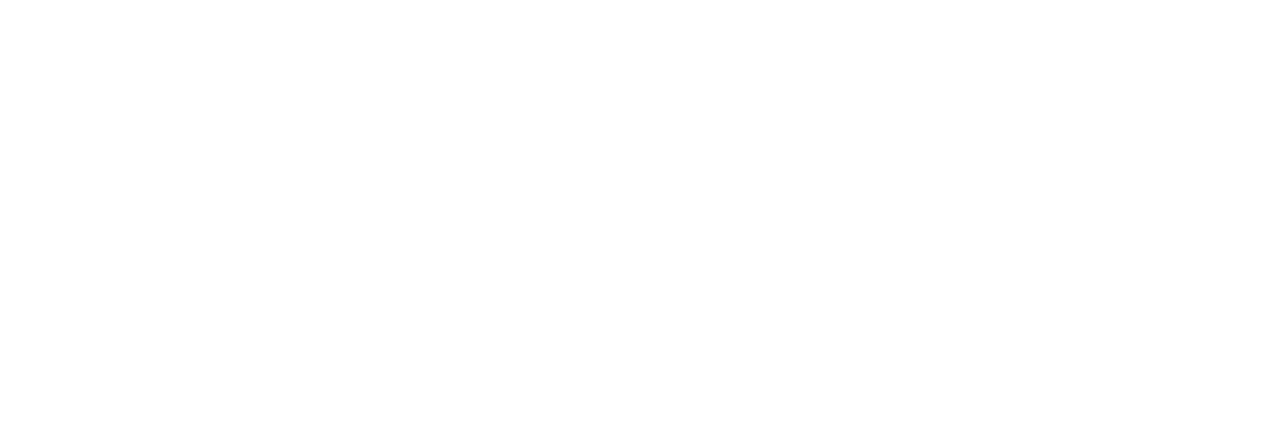
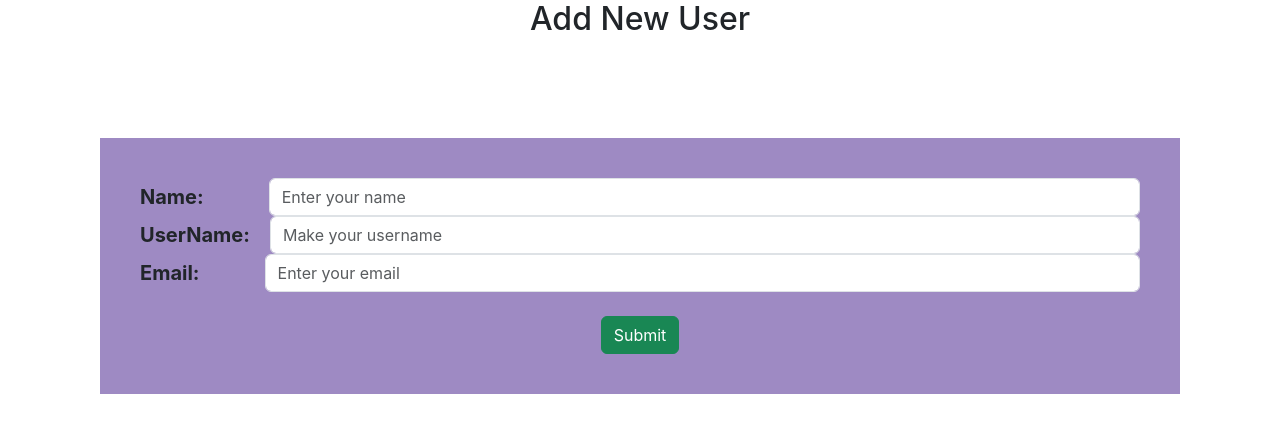
Before and after one commit to SayanH-BIT/ReactJs_Concepts, a React (Create React App) app in the folder react-concepts/: page /create in a window 1280 px wide. Shown: the top 432 px of the page. Built offline with nearby package versions, Linux system fonts and the light colour scheme.

Commit message:
redux concept going on

```diff
--- /dev/null
+++ b/react-concepts/db.json
@@ -0,0 +1,47 @@
+{
+    "user": [
+        {
+            "id": "a64fc5d7-32bf-42ce-8952-d347f10790b0",
+            "name": "Sayan haldar",
+            "dob": "2024-10-17",
+            "mobile": "+91-9458758662",
+            "email": "haldar@gmail.com"
+        },
+        {
+            "id": "0095be68-2ba1-4a60-b33a-91e3055ba26a",
+            "name": "Manas Das",
+            "dob": "2002-09-05",
+            "mobile": "9874654025",
+            "email": "manas@gmail.com"
+        },
+        {
+            "id": "a3604c77-f410-47bb-bb32-ee7761525d7c",
+            "name": "Sayan haldar",
+            "dob": "2002-03-05",
+            "mobile": "919855966545",
+            "email": "sayanhaldar@gmail.com"
+        },
+        {
+            "id": "b262d8a7-7e49-4429-a902-b78b4a38e836",
+            "name": "Isika Maiti",
+            "dob": "2003-11-09",
+            "mobile": "919856325478",
+            "email": "isika@bit.com"
+        }
+    ],
+    "comments": [
+        {
+            "id": "1",
+            "text": "a comment about post 1",
+            "postId": "1"
+        },
+        {
+            "id": "2",
+            "text": "another comment about post 1",
+            "postId": "1"
+        }
+    ],
+    "profile": {
+        "name": "typicode"
+    }
+}
--- a/react-concepts/package.json
+++ b/react-concepts/package.json
@@ -9,6 +9,7 @@
     "@testing-library/user-event": "^13.5.0",
     "axios": "^1.7.7",
     "bootstrap": "^5.3.3",
+    "json-server": "^1.0.0-beta.3",
     "react": "^18.3.1",
     "react-dom": "^18.3.1",
     "react-redux": "^9.1.2",
--- a/react-concepts/public/index.html
+++ b/react-concepts/public/index.html
@@ -10,6 +10,7 @@
       content="Web site created using create-react-app"
     />
     <link rel="apple-touch-icon" href="%PUBLIC_URL%/logo192.png" />
+    <link rel="stylesheet" href="https://cdn.jsdelivr.net/npm/bootstrap@5.3.3/dist/css/bootstrap.min.css"/>
     <!--
       manifest.json provides metadata used when your web app is installed on a
       user's mobile device or desktop. See https://developers.google.com/web/fundamentals/web-app-manifest/
--- a/react-concepts/src/App.css
+++ b/react-concepts/src/App.css
@@ -1,7 +1,6 @@
 .App {
   text-align: center;
 }
-
 .App-logo {
   height: 40vmin;
   pointer-events: none;
--- a/react-concepts/src/App.js
+++ b/react-concepts/src/App.js
@@ -1,5 +1,8 @@
 // import logo from './logo.svg';
+import { Route, Routes } from 'react-router-dom';
 import './App.css';
+import Home from './redux_concept/CRUD_redux/Home';
+import Create from './redux_concept/CRUD_redux/Create';
 // import StateObj from './hooks_concept/useState_hook/StateObj';
 // import Counter from './redux_concept/Counter';
 /*
@@ -56,6 +59,10 @@
       {/* <Clock/> */}
       {/* <IndexPage/> */}
       {/* <Counter/> */}
+      <Routes>
+        <Route path='/' element={<Home/>}/>
+        <Route path='/create' element={<Create/>}/>
+      </Routes>
     </div>
   );
 }
--- a/react-concepts/src/index.js
+++ b/react-concepts/src/index.js
@@ -5,7 +5,7 @@
 import reportWebVitals from './reportWebVitals';
 import { BrowserRouter } from 'react-router-dom';
 import { Provider } from 'react-redux';
-import { Store } from './redux_concept/Store';
+import { Store } from './redux_concept/CRUD_redux/Store.js';
 
 const root = ReactDOM.createRoot(document.getElementById('root'));
 root.render(
--- /dev/null
+++ b/react-concepts/src/redux_concept/CRUD_redux/API.jsx
@@ -0,0 +1,15 @@
+// import axios from 'axios'
+// import { useState } from 'react';
+
+// export const [users, setUsers] = useState([])
+// axios.get('https://jsonplaceholder.typicode.com/users')
+//     .then((res) => {
+//         setUsers(res.data)
+//     })
+//     .catch((error) => {
+//         console.log('error -> ', error);
+
+//     })
+
+
+export const userAPI = 'https://jsonplaceholder.typicode.com/users'
--- /dev/null
+++ b/react-concepts/src/redux_concept/CRUD_redux/Create.js
@@ -0,0 +1,38 @@
+import React, { useState } from 'react'
+import { useDispatch, useSelector } from 'react-redux'
+import { addUser } from './UserReducer'
+
+const Create = () => {
+    const [name, setName] = useState()
+    const [username, setUserName] = useState()
+    const [email, setEmail] = useState()
+    const users = useSelector((state) => state.users)
+    const handleSubmit = (event) => {
+        event.preventDefault()
+        dispatch(addUser({id: users[users.length - 1].id+1, name, username, email}))
+    }
+    const dispatch = useDispatch()
+    return (
+        <div>
+        <h2> Add New User</h2>
+            <form style={{margin:"100px", height:"auto", width:"auto", backgroundColor:"rgba(102, 70, 161, 0.63)", padding:"40px"}} onSubmit={handleSubmit}>
+                <div style={{display:"flex", alignItems:"center", gap:"65px", fontSize:"20px", fontWeight:"bolder"}}>
+                    <label htmlFor='name'>Name: </label>
+                    <input type='text' name='name' placeholder='Enter your name' className='form-control' onChange={(e)=>setName(e.target.value)}/>
+                </div>
+                <div style={{display:"flex", alignItems:"center", gap:"20px", fontSize:"20px", fontWeight:"bolder"}}>
+                    <label htmlFor='username'>UserName: </label>
+                    <input type='text' name='username' placeholder='Make your username' className='form-control'onChange={(e)=>setUserName(e.target.value)}/>
+                </div>
+                <div style={{display:"flex", alignItems:"center", gap:"65px", fontSize:"20px", fontWeight:"bolder"}}>
+                    <label htmlFor='email'>Email: </label>
+                    <input type='email' name='email' placeholder='Enter your email' className='form-control' onChange={(e)=>setEmail(e.target.value)}/>
+                </div>
+                <br/>
+                <button type='submit' className='btn btn-success'>Submit</button>
+            </form>
+        </div>
+    )
+}
+
+export default Create
--- /dev/null
+++ b/react-concepts/src/redux_concept/CRUD_redux/Home.js
@@ -0,0 +1,57 @@
+import React, { useEffect, useState } from 'react'
+import { useSelector } from 'react-redux'
+import axios from 'axios'
+import { userAPI } from './API'
+import { Link } from 'react-router-dom'
+const Home = () => {
+    const [user, setUser] = useState([])
+    useEffect(() => {
+        axios.get(userAPI)
+            .then((res) => {
+                setUser(res.data)
+                console.log('users==> ', user);
+
+            })
+            .catch((error) => {
+                console.log('error -> ', error);
+
+            })
+    }, [])
+    const users = useSelector((state) => state.users)
+    console.log('users ==> ', users);
+
+    return (
+        <div>
+            <h1> CRUD operation with react-redux</h1>
+            <Link to='/create' className='btn btn-info my-3'>Create +</Link>
+            <table className="table table-data table-striped table-bordered">
+                <thead className='table-head'>
+                    <tr>
+                        <th scope="col">Id</th>
+                        <th scope="col">Name</th>
+                        <th scope="col">UserName</th>
+                        <th scope="col">Email</th>
+                        <th scope="col">Action</th>
+                    </tr>
+                </thead>
+                <tbody className='table-body'>
+                    {user.map((user, index) =>
+                        <tr key={index}>
+                            <th scope="col">{user.id}</th>
+                            <th scope="col">{user.name}</th>
+                            <th scope="col">{user.username}</th>
+                            <th scope="col">{user.email}</th>
+                            <th scope="col" style={{display:"flex", gap:"10px"}}>
+                                <button className='btn btn-primary'>View</button>
+                                <button className='btn btn-warning'>Edit</button>
+                                <button className='btn btn-danger'>Delete</button>
+                            </th>
+                        </tr>
+                    )}
+                </tbody>
+            </table>
+        </div>
+    )
+}
+
+export default Home
--- /dev/null
+++ b/react-concepts/src/redux_concept/CRUD_redux/Store.js
@@ -0,0 +1,8 @@
+import { configureStore } from '@reduxjs/toolkit'
+import UserReducer from './UserReducer'
+
+export const Store = configureStore({
+    reducer:{
+        users:UserReducer
+    },
+})
--- /dev/null
+++ b/react-concepts/src/redux_concept/CRUD_redux/UserReducer.js
@@ -0,0 +1,15 @@
+import { createSlice } from "@reduxjs/toolkit";
+import { userAPI } from "./API";
+const userSlice = createSlice ( {
+    name:'users',
+    initialState:userAPI,
+    reducers:{
+        addUser:(state, action) => {
+            console.log('action -> ',action);
+
+        }
+    },
+})
+
+export const {addUser} = userSlice.actions;
+export default userSlice.reducer;
```
Also changed, not shown: react-concepts/src/redux_concept/CRUD_redux/Update.js (added), 1 other file (tests, documents, lock files or other folders).
